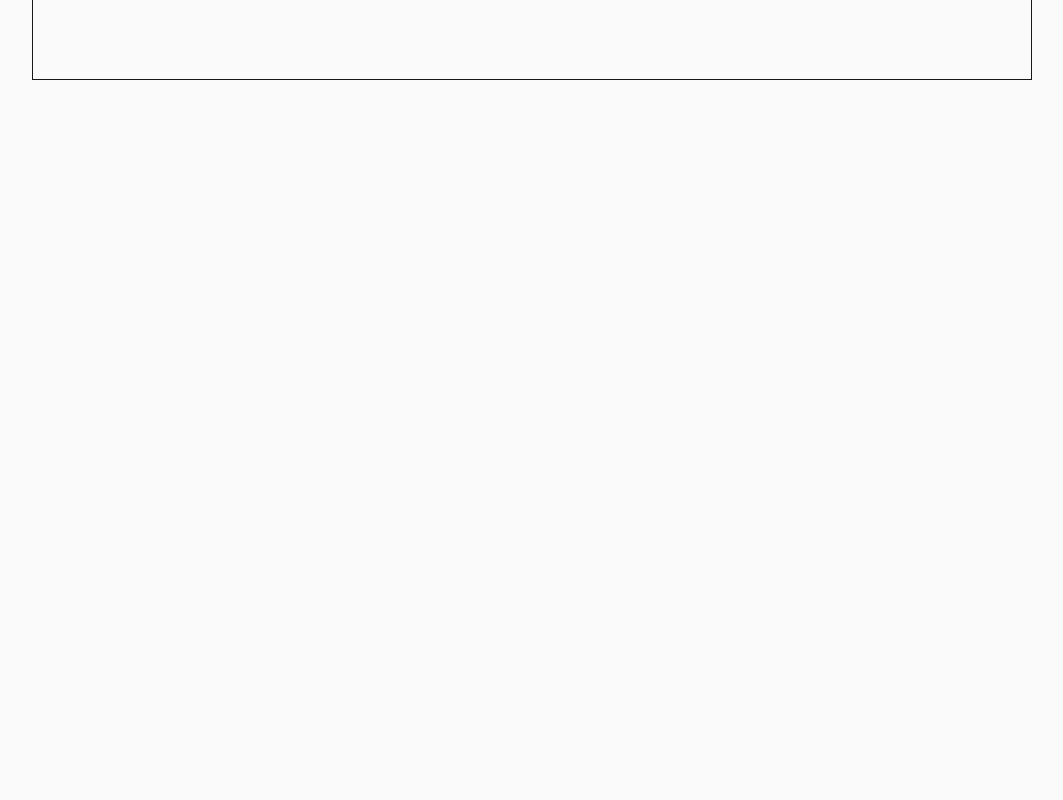
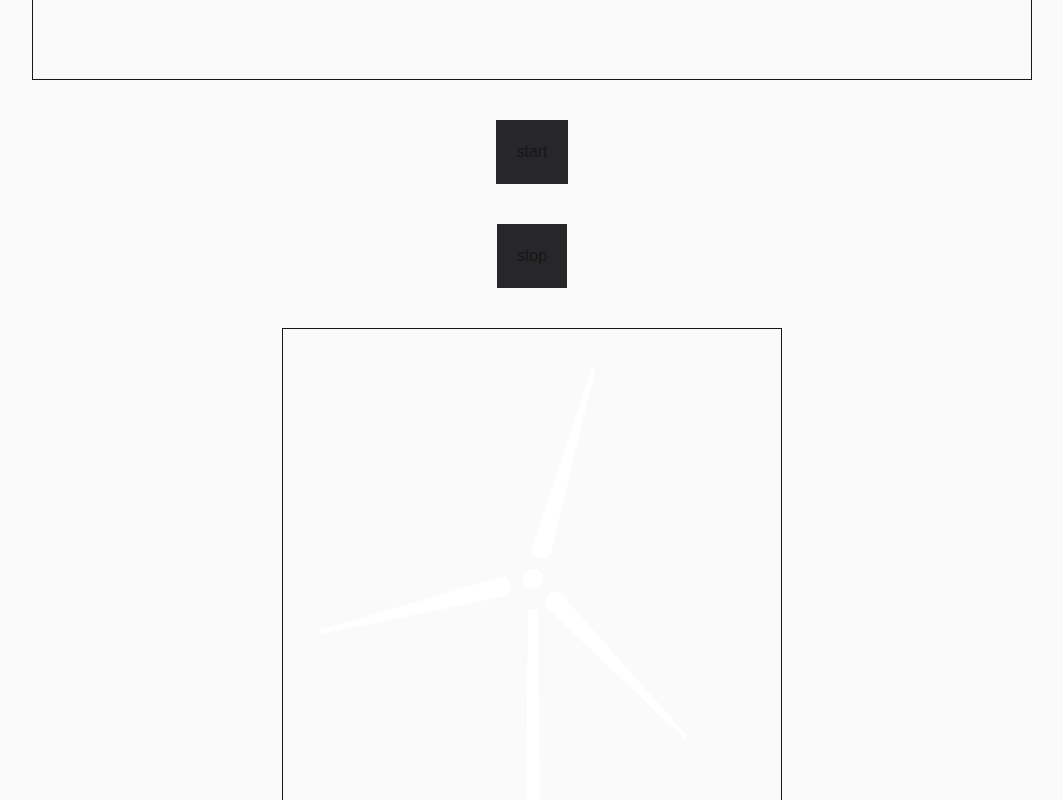
Before and after one commit to SOMASEKAR17/VIT-MAPS, a Next.js app: page / in a window 1280 px wide. Shown: the part 1960-2760 px from the top of the page, without its empty margins (108-1171 px from the left). Built offline with nearby package versions, Linux system fonts and the light colour scheme.

Commit message:
make a windmill :)

```diff
--- a/src/app/page.tsx
+++ b/src/app/page.tsx
@@ -1,5 +1,5 @@
 "use client"
-import { useState, useEffect } from "react";
+import { useState, useEffect, useRef } from "react";
 
 export default function Home() {
   const bingo = 100;
@@ -7,12 +7,31 @@ export default function Home() {
   const rh = 700;
   const lineSpeed = 0.55;
   const [pixelsScrolled, setPixelsScrolled] = useState(bingo);
+  const [angle,setAngle] = useState<number>(0);
+  const timeRef = useRef<NodeJS.Timeout|null>(null);
 
-  useEffect(() => {
-  console.log("pixelsScrolled:", pixelsScrolled);
-}, [pixelsScrolled]);
+//   useEffect(() => {
+//   console.log("pixelsScrolled:", pixelsScrolled);
+// }, [pixelsScrolled]);
 
+  useEffect(()=>{
+    timeRef.current = setTimeout(()=>{
+      setAngle(prev=>(prev>=360?0:prev+1));
+    },10)
 
+    return ()=>{
+      if(timeRef.current){
+        clearTimeout(timeRef.current)
+      }
+    }
+
+  },[angle])
+
+  const stop = () => {
+    if(timeRef.current){
+      clearTimeout(timeRef.current)
+    }
+  }
   useEffect(() => {
     let ticking = false;
 
@@ -36,7 +55,7 @@ export default function Home() {
   }, []);
 
   return (
-    <div className="min-h-750 flex items-start justify-center bg-zinc-50 dark:bg-black">
+    <div className="min-h-750 flex flex-col items-center gap-10 justify-center bg-zinc-50 dark:bg-black">
       <svg width={1000} height={2000} viewBox="0 0 1000 2000" className="border mt-10">
         <line
           x1={500}
@@ -68,6 +87,30 @@ export default function Home() {
           fill="white"
         />
       </svg>
+          <button onClick={()=>setAngle(0)} className="p-5 bg-zinc-800">start</button>
+          <button onClick={stop} className="p-5 bg-zinc-800">stop</button>
+      <svg width={500} height={1000} className="border">
+        <g id="head" transform={`rotate(${angle} 250 250)`}>
+          <circle cx={250} cy={250} fill="white" r={10}/>
+          <path id="arm" d="
+            M 240 220
+            C 240 230 260 230 260 220
+            L 252 30
+            L 248 30
+          " fill="white" transform={`rotate(${0} 250 250)`}/>
+          {/* for C , M will be the line start and the last two of C are the line end coordinates , the middle two sets of two are for angle of rotate for start and end respectively */}
+          <use href="#arm" transform={`rotate(${120} 250 250)`} />
+          {/* rotate(angle x-coord y-coord) */}
+          <use href="#arm" transform={`rotate(${240} 250 250)`} />
+        </g>
+
+        <path d="
+          M 255 280
+          L 245 280
+          L 240 800
+          L 260 800
+        " fill="white"/>
+      </svg>
     </div>
   );
 }
```
